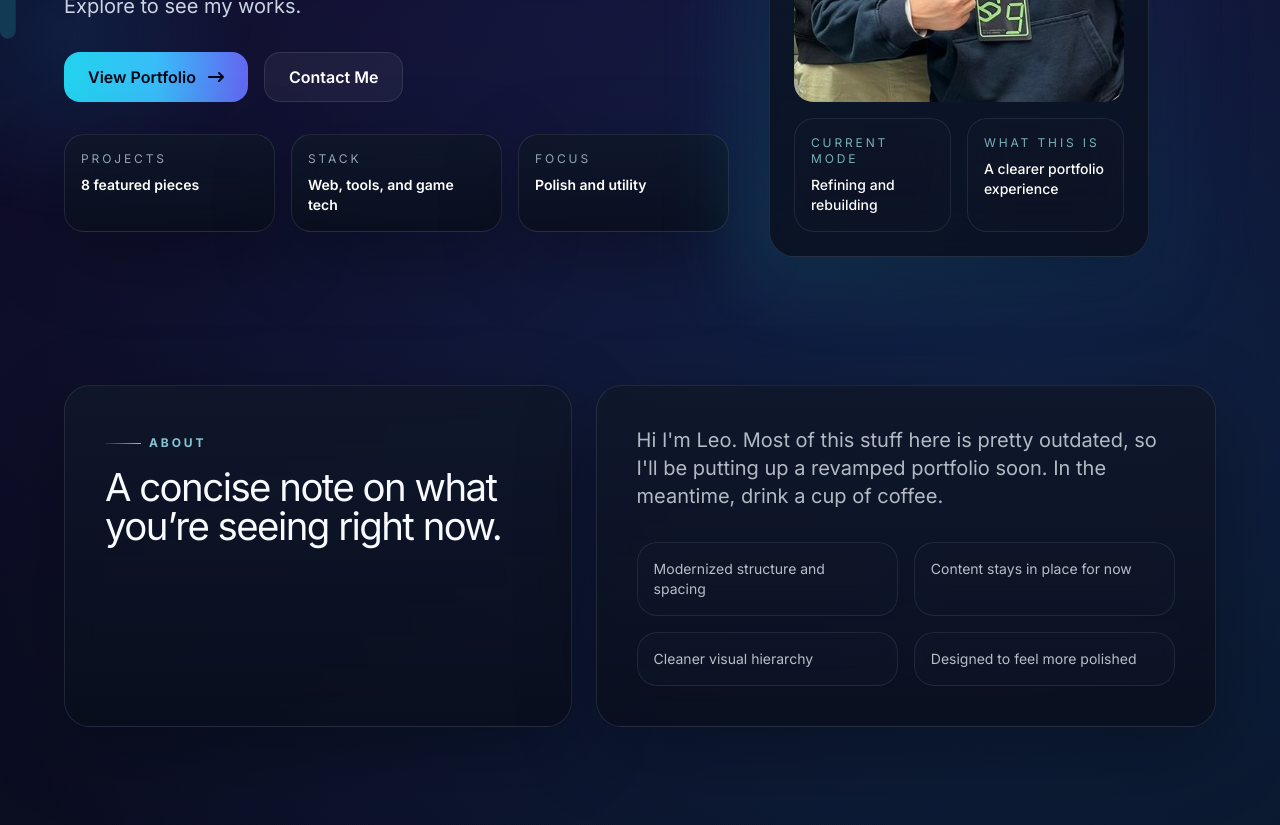
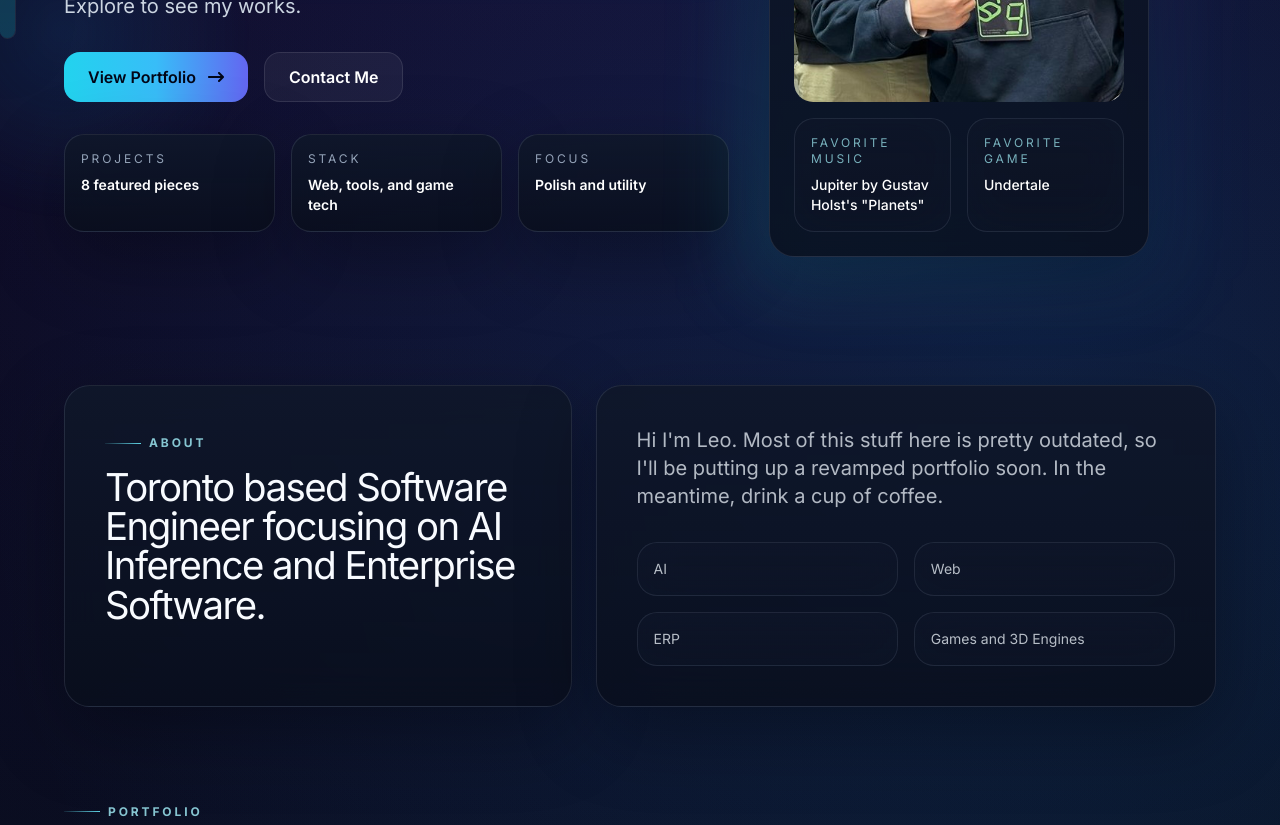
Before and after one commit to triple1566/leo_portfolio, a React (Create React App) app: page / in a window 1280 px wide. Shown: the part 480-1305 px from the top of the page. Built offline with nearby package versions, Linux system fonts and the light colour scheme.

Commit message:
Updating status messages

```diff
--- a/src/components/About.jsx
+++ b/src/components/About.jsx
@@ -6,7 +6,7 @@ const About = () => {
       <div className='mx-auto grid max-w-6xl gap-6 lg:grid-cols-[0.9fr_1.1fr]'>
         <div className='section-card rounded-[1.6rem] p-8 sm:p-10'>
           <p className='section-eyebrow'>About</p>
-          <h2 className='section-title mt-4'>A concise note on what you’re seeing right now.</h2>
+          <h2 className='section-title mt-4'>Toronto based Software Engineer focusing on AI Inference and Enterprise Software.</h2>
         </div>
 
         <div className='section-card rounded-[1.6rem] p-8 sm:p-10'>
@@ -15,10 +15,10 @@ const About = () => {
           </p>
           <div className='mt-8 grid gap-4 sm:grid-cols-2'>
             {[
-              'Modernized structure and spacing',
-              'Content stays in place for now',
-              'Cleaner visual hierarchy',
-              'Designed to feel more polished',
+              'AI',
+              'Web',
+              'ERP',
+              'Games and 3D Engines',
             ].map((item) => (
               <div key={item} className='glass-panel rounded-[1.25rem] px-4 py-4 text-sm text-slate-200/80'>
                 {item}
--- a/src/components/Home.jsx
+++ b/src/components/Home.jsx
@@ -103,12 +103,12 @@ const Home = () => {
 
                         <div className='mt-4 grid gap-4 sm:grid-cols-2'>
                             <div className='glass-panel rounded-[1.25rem] p-4'>
-                                <p className='text-xs uppercase tracking-[0.24em] text-cyan-200/70'>Current mode</p>
-                                <p className='mt-2 text-sm font-medium text-white'>Refining and rebuilding</p>
+                                <p className='text-xs uppercase tracking-[0.24em] text-cyan-200/70'>Favorite Music</p>
+                                <p className='mt-2 text-sm font-medium text-white'>Jupiter by Gustav Holst's "Planets"</p>
                             </div>
                             <div className='glass-panel rounded-[1.25rem] p-4'>
-                                <p className='text-xs uppercase tracking-[0.24em] text-cyan-200/70'>What this is</p>
-                                <p className='mt-2 text-sm font-medium text-white'>A clearer portfolio experience</p>
+                                <p className='text-xs uppercase tracking-[0.24em] text-cyan-200/70'>Favorite Game</p>
+                                <p className='mt-2 text-sm font-medium text-white'>Undertale</p>
                             </div>
                         </div>
                     </div>
```
